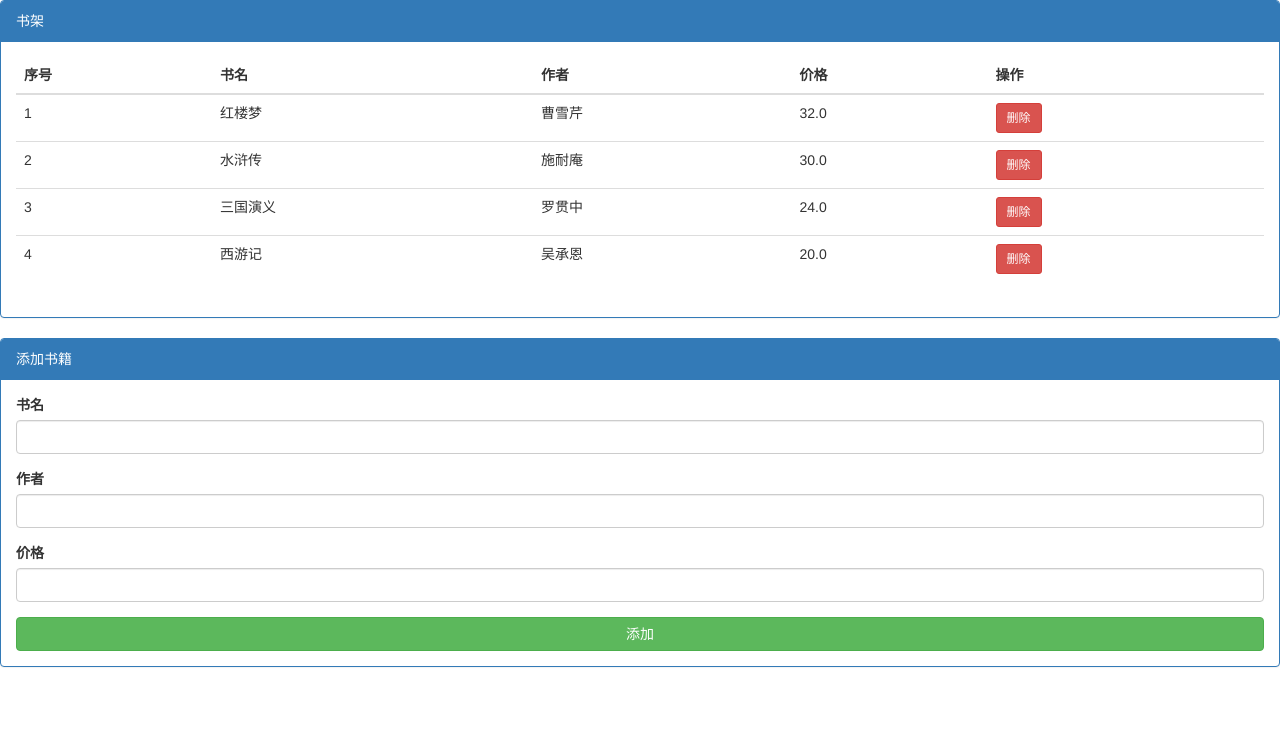
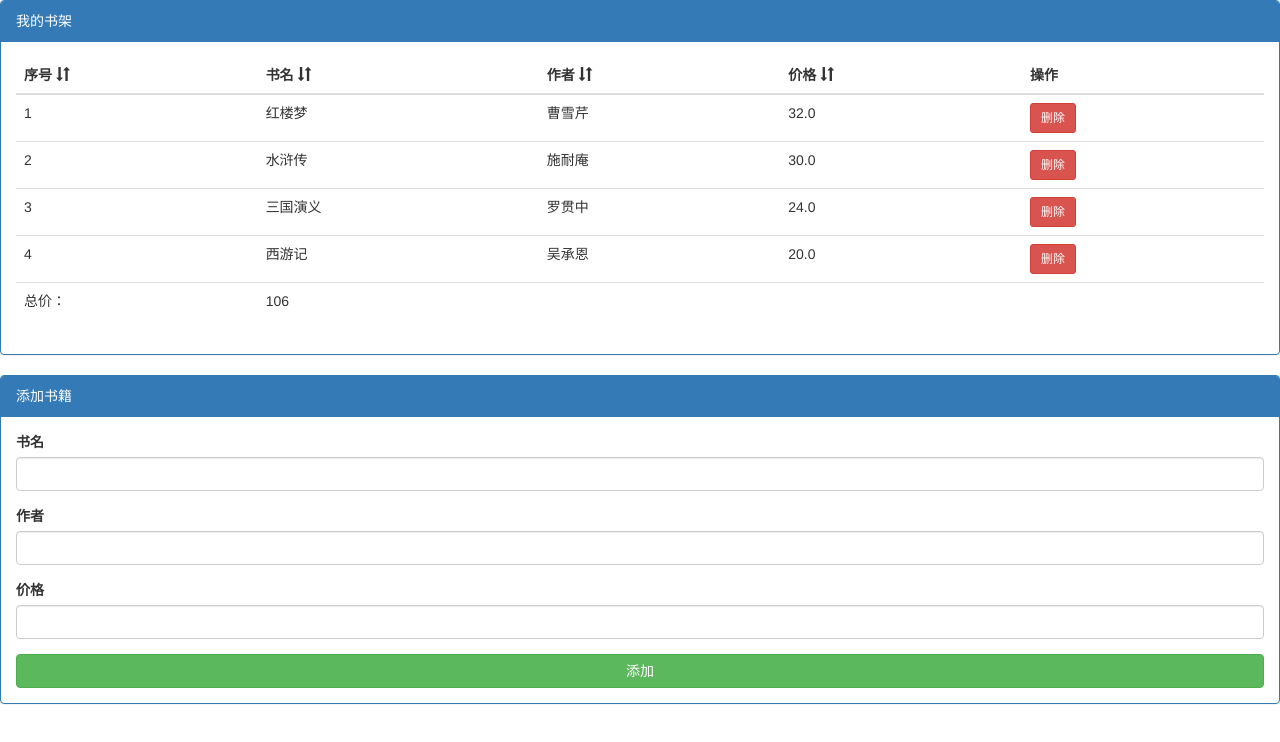
Before and after one commit to xiawang1024/vue, a plain HTML site: page book.html in a window 1280 px wide. Drawn offline with nearby package versions, Linux system fonts and the light colour scheme.

Commit message:
增加排序事件和结算

```diff
--- a/book.html
+++ b/book.html
@@ -7,20 +7,25 @@
 	<script src="http://cdn.static.runoob.com/libs/jquery/2.1.1/jquery.min.js"></script>
 	<script src="http://cdn.static.runoob.com/libs/bootstrap/3.3.7/js/bootstrap.min.js"></script>
 	<script type="text/javascript" src="vue.js"></script>
+	<style type="text/css">
+		.panel-body th{
+			cursor: pointer;
+		}
+	</style>
 </head>
 <body>
 	<div id="book">
 		<div class="panel panel-primary">
-			<div class="panel-heading">书架</div>
+			<div class="panel-heading">我的书架</div>
 			<div class="panel-body">
 				<table class="table table-hover table-responsive">
 					<thead>
 						<tr>
-							<th v-for="hd of heads" v-text="hd.th"></th>
+							<th v-for="hd of heads" v-html="hd.th" @click="sortBy(hd.sort)"></th>
 						</tr>
 					</thead>
 					<tbody>
-						<tr v-for="book of books">
+						<tr v-for="book of books | orderBy sortKey">
 							<td v-text="book.id"></td>
 							<td v-text="book.name"></td>
 							<td v-text="book.author"></td>
@@ -28,6 +33,12 @@
 							<td><button class="btn btn-danger btn-sm" @click="removeBook($index)">删除</button></td>
 						</tr>
 					</tbody>
+					<tfoot>
+						<tr>
+							<td>总价：</td>
+							<td colspan="4" v-text="sum"></td><!-- 总价 -->
+						</tr>
+					</tfoot>
 				</table>
 			</div>
 		</div>
@@ -60,11 +71,11 @@
 			el:"#book",
 			data:{
 				heads:[
-				{th:'序号'},
-				{th:'书名'},
-				{th:'作者'},
-				{th:'价格'},
-				{th:'操作'}
+				{th:'序号 <span class="glyphicon glyphicon-sort"></span>',sort:'id'},
+				{th:'书名 <span class="glyphicon glyphicon-sort"></span>',sort:'name'},
+				{th:'作者 <span class="glyphicon glyphicon-sort"></span>',sort:'author'},
+				{th:'价格 <span class="glyphicon glyphicon-sort"></span>',sort:'price'},
+				{th:'操作',sort:''}
 				],
 				book:{
 					id:0,
@@ -97,8 +108,9 @@
 					author:'吴承恩',
 					price:'20.0'
 				}
-				]
-
+				],
+				sortKey:"",//排序关键字
+				sum:0//总价
 			},
 			methods:{
 				addBook:function(){
@@ -116,6 +128,19 @@
 				},
 				removeBook:function(index){
 					this.books.splice(index,1);
+				},
+				sortBy:function(sortKey){
+					this.sortKey=sortKey;
+				}
+			},
+			computed:{
+				sum:function(){
+					var len=this.books.length,
+						result=0;
+					for(var i=0;i<len;i++){
+						result+=Number(this.books[i].price);
+					}
+					return result;
 				}
 			}
 		});
```
